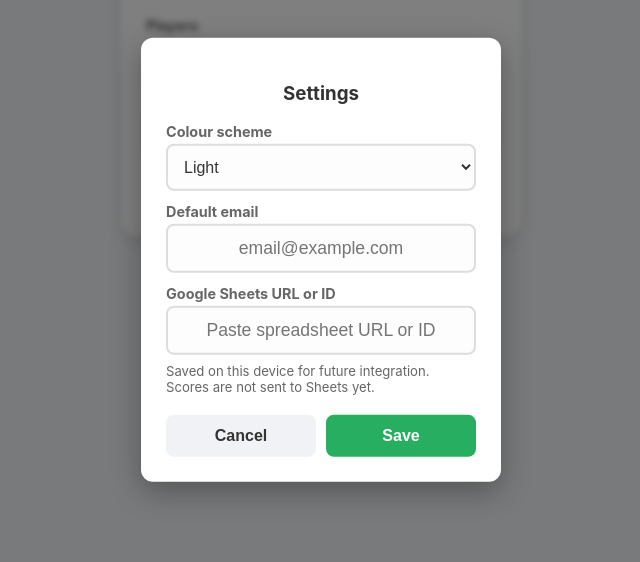
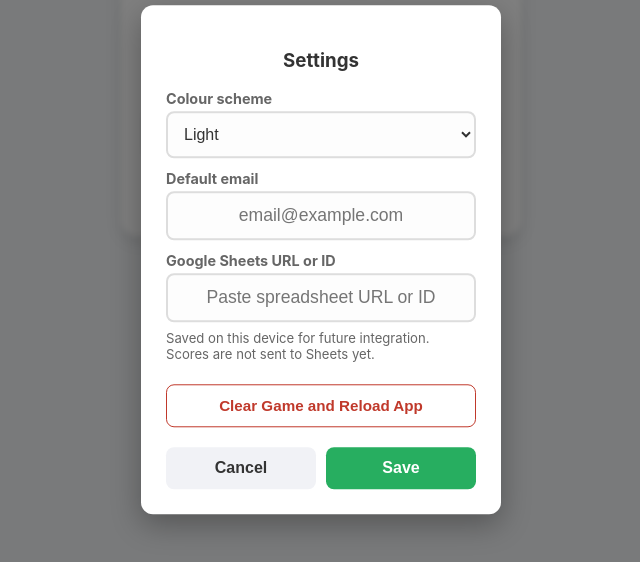
Before and after one commit to CDunhill/yahtzee-scorer-2, a plain HTML site: page index.html in a window 1280 px wide. Both pictures are taken after a click on the button "⚙ Settings". Shown: the part 140-702 px from the top of the page, without its empty margins (319-959 px from the left). Drawn offline with Linux system fonts and the light colour scheme.

Commit message:
Add clear game and reload setting

```diff
--- a/index.html
+++ b/index.html
@@ -270,6 +270,11 @@
             border-radius: 8px; background: var(--surface-soft); color: var(--text); font-size: 1rem;
         }
         .settings-note { color: var(--muted-text); font-size: 0.82rem; text-align: left; margin: -4px 0 14px; }
+        .btn-clear-game {
+            width: 100%; margin-top: 8px; padding: 12px; border: 1px solid var(--accent);
+            border-radius: 8px; background: transparent; color: var(--accent);
+            font-size: 0.95rem; font-weight: 700; cursor: pointer;
+        }
 
         .kp-header { display: flex; justify-content: space-between; padding: 10px 20px; border-bottom: 1px solid var(--border); color: var(--muted-text); font-size: 0.9rem; }
         .kp-preview { font-size: 1.4rem; font-weight: bold; color: var(--blue); }
@@ -395,6 +400,7 @@
         <label class="input-label" for="settings-sheets">Google Sheets URL or ID</label>
         <input type="text" id="settings-sheets" placeholder="Paste spreadsheet URL or ID">
         <p class="settings-note">Saved on this device for future integration. Scores are not sent to Sheets yet.</p>
+        <button class="btn-clear-game" onclick="confirmClearGameReload()">Clear Game and Reload App</button>
         <div class="modal-btn-row">
             <button class="modal-btn btn-cancel" onclick="closeSettingsModal()">Cancel</button>
             <button class="modal-btn btn-confirm" onclick="saveSettings()">Save</button>
@@ -810,6 +816,11 @@
         closeSettingsModal();
     }
 
+    function confirmClearGameReload() {
+        const confirmed = window.confirm('Clear the current game and reload Yahtzee Scorer? Your saved settings will be kept.');
+        if(confirmed) window.location.reload();
+    }
+
     function fullReset() {
         showScreen('setup-screen');
         document.getElementById('names-container').innerHTML = '';
```
